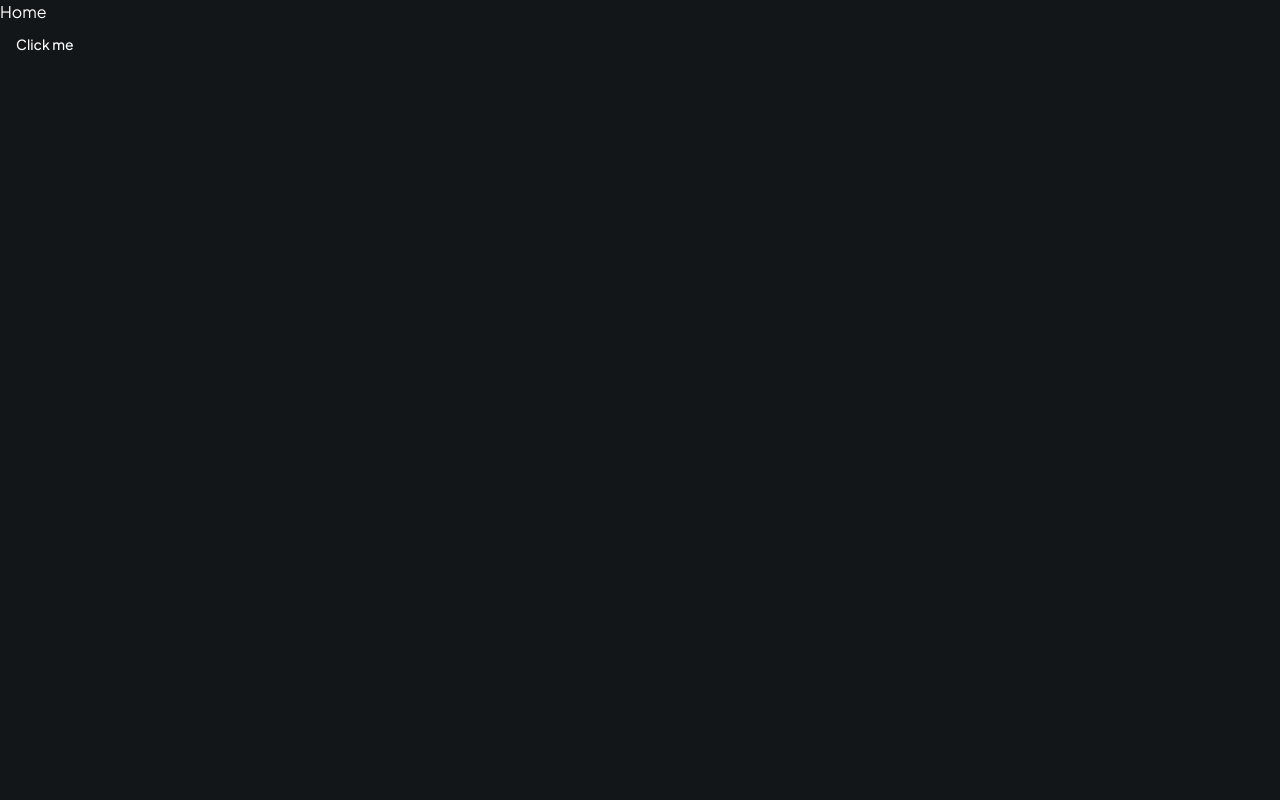
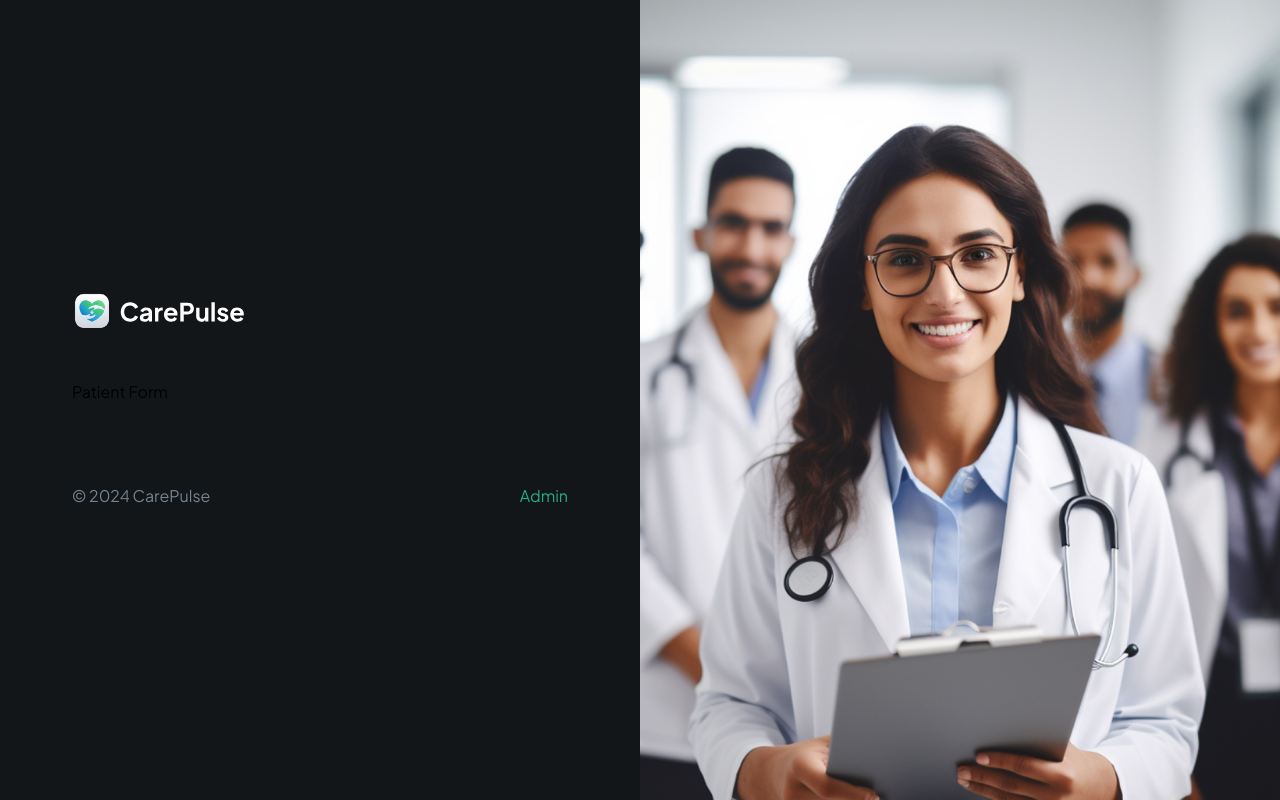
Before and after one commit to MalithaJeewaka/Patient-Management-System, a Next.js app: page / in a window 1280 px wide. Built offline with nearby package versions, Linux system fonts and the light colour scheme.

Commit message:
home page without form

```diff
--- a/app/layout.tsx
+++ b/app/layout.tsx
@@ -3,6 +3,7 @@
 import "./globals.css";
 
 import { cn } from "@/lib/utils";
+import { ThemeProvider } from "@/components/theme-provider";
 
 const fontSans = Plus_Jakarta_Sans({
   subsets: ["latin"],
@@ -28,7 +29,9 @@
           fontSans.variable
         )}
       >
-        {children}
+        <ThemeProvider attribute="class" defaultTheme="system">
+          {children}
+        </ThemeProvider>
       </body>
     </html>
   );
--- a/app/page.tsx
+++ b/app/page.tsx
@@ -1,11 +1,42 @@
+import PatientForm from "@/components/forms/PatientForm";
 import { Button } from "@/components/ui/button";
 import Image from "next/image";
+import Link from "next/link";
 
 export default function Home() {
   return (
-    <div>
-      <h1 className="text-white">Home</h1>
-      <Button className="text-white">Click me</Button>
+    <div className="flex h-screen max-h-screen">
+      <section className="remove-scrollbar container  my-auto">
+        <div className="sub-container max-w-[496px]">
+          <Image
+            src="/assets/icons/logo-full.svg"
+            width={1000}
+            height={1000}
+            alt="patient"
+            className="mb-12 h-10 w-fit"
+          />
+
+          <PatientForm />
+
+          <div className="tetx-14-regular mt-20 flex justify-between ">
+            <p className="justify-items-end text-dark-600 xl:text-left">
+              © 2024 CarePulse
+            </p>
+
+            <Link href={"/?adimn=true"} className="text-green-500">
+              Admin
+            </Link>
+          </div>
+        </div>
+      </section>
+
+      <Image
+        src="/assets/images/onboarding-img.png"
+        height={1000}
+        width={1000}
+        alt="patient"
+        className="side-img max-w-[50%]"
+      />
     </div>
   );
 }
--- /dev/null
+++ b/components/forms/PatientForm.tsx
@@ -0,0 +1,7 @@
+import React from "react";
+
+const PatientForm = () => {
+  return <div>Patient Form</div>;
+};
+
+export default PatientForm;
--- /dev/null
+++ b/components/theme-provider.tsx
@@ -0,0 +1,9 @@
+"use client";
+
+import * as React from "react";
+import { ThemeProvider as NextThemesProvider } from "next-themes";
+import { type ThemeProviderProps } from "next-themes/dist/types";
+
+export function ThemeProvider({ children, ...props }: ThemeProviderProps) {
+  return <NextThemesProvider {...props}>{children}</NextThemesProvider>;
+}
--- a/package.json
+++ b/package.json
@@ -14,6 +14,7 @@
     "clsx": "^2.1.1",
     "lucide-react": "^0.419.0",
     "next": "14.2.5",
+    "next-themes": "^0.3.0",
     "react": "^18",
     "react-dom": "^18",
     "tailwind-merge": "^2.4.0",
```
Also changed, not shown: 1 other file (tests, documents, lock files or other folders).
